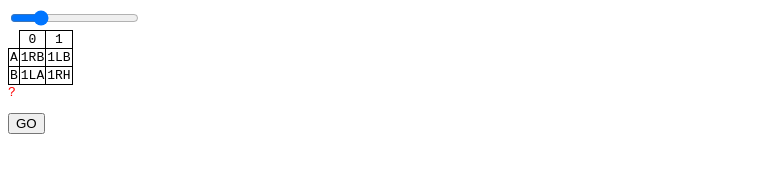
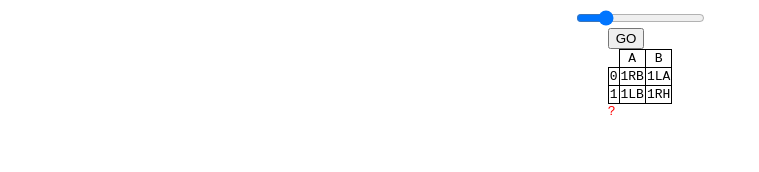
Before and after one commit to ondras/hitman, a website: page index.html in a window 1280 px wide. Shown: the whole page, without its empty margins (0-759 px from the left). Drawn offline with Linux system fonts and the light colour scheme.

Commit message:
features

```diff
--- a/index.html
+++ b/index.html
@@ -2,55 +2,45 @@
 <html>
 	<head>
 		<link rel="stylesheet" href="tm/tm.css" />
-		<style>
-		</style>
 	</head>
 
 	<body>
 		<input type="range" min="0" max="5000" />
 
 		<section data-skin="plain">
-			<table class="rules">
-				<thead>
-					<tr><td></td><td data-tape="0"></td><td data-tape="1"></td></tr>
-				</thead>
-				<tbody>
-					<tr data-state="A">
-						<td data-state="A"></td>
-						<td data-tape="0">1RB</td>
-						<td data-tape="1">1LB</td>
-					</tr>
-					<tr data-state="B">
-						<td data-state="B"></td>
-						<td data-tape="0">1LA</td>
-						<td data-tape="1">1RH</td>
-					</tr>
-				</tbody>
-			</table>
-
-			<div class="machine" data-state="A"></div>
-			<div class="tape"></div>
 		</div>
 
 		<button>GO</button>
 
-		<script>
+		<style>
+			body {
+				display: flex;
+				flex-direction: column;
+				align-items: center;
+			}
+		</style>
 
-	</script>
+
 	<script type="module">
-	import {runtime, dom} from "./tm/tm.js";
+	import {runtime, dom, rules} from "./tm/tm.js";
 
-	let machine = document.querySelector(".machine");
-	let rules = document.querySelector(".rules");
-	let tape = document.querySelector(".tape");
+	const parent = document.querySelector("section");
+
+	let rulesNode = dom.createRules(2);
+	rules.fillBusyBeaver(rulesNode);
+	let machineNode = dom.createMachine();
+	let tapeNode = dom.createTape();
+
+	let append = parent.appendChild.bind(parent);
+	[rulesNode, machineNode, tapeNode].forEach(append);
 
 	document.querySelector("button").addEventListener("click", e => {
-		runtime.loop(machine, tape, rules);
+		runtime.loop(machineNode, tapeNode, rulesNode);
 	});
 
 	dom.bindInputAndProperty(
 		document.querySelector("[type=range]"),
-		machine,
+		document.body,
 		dom.TRANSITION
 	);
 	</script>
--- a/tm/dom.js
+++ b/tm/dom.js
@@ -34,7 +34,11 @@ export function setTapeValue(node, position, value) {
 }
 
 export function getRuleNode(node, state, tape) {
-	return node.querySelector(`[data-state="${state}"] [data-tape="${tape}"]`);
+	return node.querySelector(`[data-tape="${tape}"] [data-state="${state}"]`);
+}
+
+export function setRuleNode(node, str) {
+	node.textContent = str;
 }
 
 export function getTransitionTime(machine) {
@@ -52,3 +56,52 @@ export function bindInputAndProperty(input, node, property) {
 	input.addEventListener("input", inputToProperty);
 	propertyToInput();
 }
+
+export function createMachine() {
+	let node = document.createElement("div");
+	node.className = "machine";
+	node.dataset.state = "A";
+	return node;
+}
+
+export function createTape() {
+	let node = document.createElement("div");
+	node.className = "tape";
+	return node;
+}
+
+function indexToState(i) { return String.fromCharCode("A".charCodeAt(0) + i); }
+
+export function createRules(numStates) {
+	let node = document.createElement("table");
+	node.className = "rules";
+
+	let thead = document.createElement("thead");
+	node.appendChild(thead);
+	let tr = thead.insertRow();
+
+	for (let state=-1;state<numStates;state++) {
+		let td = tr.insertCell();
+		if (state > -1) { td.dataset.state = indexToState(state); }
+	}
+
+	let tbody = document.createElement("tbody");
+	node.appendChild(tbody);
+
+	for (let tape=0;tape<=1;tape++) {
+		let tr = tbody.insertRow();
+		tr.dataset.tape = tape;
+
+		for (let state=-1;state<numStates;state++) {
+			let td = tr.insertCell();
+			if (state > -1) {
+				td.dataset.state = indexToState(state);
+				td.textContent = `1L${indexToState(state)}`;
+			} else {
+				td.dataset.tape = tape;
+			}
+		}
+	}
+
+	return node;
+}
--- a/tm/rules.js
+++ b/tm/rules.js
@@ -1,11 +1,37 @@
 import * as dom from "./dom.js";
 
-export function advanceState(rulesNode, state, position, tape) {
+export function advanceState(rulesNode, state, tape) {
 	let cell = dom.getRuleNode(rulesNode, state, tape);
 	if (!cell) { return null; }
 
+	let previous = Array.from(rulesNode.querySelectorAll(".active"));
+	previous.forEach(n => n.classList.remove("active"));
+	cell.classList.add("active");
+
 	let parts = cell.textContent.trim().split("");
-	let diff = parts[1] == "L" ? -1 : 1;
+	let position = parts[1] == "L" ? -1 : 1;
 
-	return {state:parts[2], position:position+diff, tape:parts[0]};
+	return {state:parts[2], position, tape:parts[0]};
 }
+
+export function fillBusyBeaver(rulesNode) {
+	let states = ["A", "B"]; // FIXME
+	let tapes = ["0", "1"];
+
+	tapes.forEach(tape => {
+		states.forEach(state => {
+			let cell = dom.getRuleNode(rulesNode, state, tape);
+			let result = BUSY[states.length][`${state}-${tape}`];
+			dom.setRuleNode(cell, result);
+		});
+	});
+}
+
+const BUSY = {
+	"2": {
+		"A-0": "1RB",
+		"B-0": "1LA",
+		"A-1": "1LB",
+		"B-1": "1RH"
+	}
+}
--- a/tm/runtime.js
+++ b/tm/runtime.js
@@ -6,9 +6,9 @@ export async function transitionToNextState(machineNode, tapeNode, rulesNode) {
 	let {state:oldState, position:oldPosition} = dom.getMachineState(machineNode);
 	let oldTape = dom.getTapeValue(tapeNode, oldPosition);
 
-	let {state, position, tape} = rules.advanceState(rulesNode, oldState, oldPosition, oldTape);
+	let {state, position, tape} = rules.advanceState(rulesNode, oldState, oldTape);
 	dom.setTapeValue(tapeNode, oldPosition, tape);
-	dom.setMachineState(machineNode, state, position);
+	dom.setMachineState(machineNode, state, oldPosition + position);
 
 	let time = dom.getTransitionTime(machineNode);
 	await util.sleep(time);
--- a/tm/tm.js
+++ b/tm/tm.js
@@ -1,4 +1,4 @@
-import * as rules from "./runtime.js";
+import * as rules from "./rules.js";
 import * as util from "./util.js";
 import * as runtime from "./runtime.js";
 import * as dom from "./dom.js";
--- a/tm/tm.less
+++ b/tm/tm.less
@@ -29,6 +29,10 @@
 		border-left: none;
 		border-top: none;
 	}
+
+	.active {
+		font-weight: bold;
+	}
 }
 
 [data-skin=plain] {
@@ -42,12 +46,12 @@
 	}
 
 	.rules {
-		thead td[data-tape]::before {
-			content: attr(data-tape);
+		thead td[data-state]::before {
+			content: attr(data-state);
 		}
 
-		td[data-state]::before {
-			content: attr(data-state);
+		td[data-tape]::before {
+			content: attr(data-tape);
 		}
 	}
 
```
Also changed, not shown: tm/tm.css.
